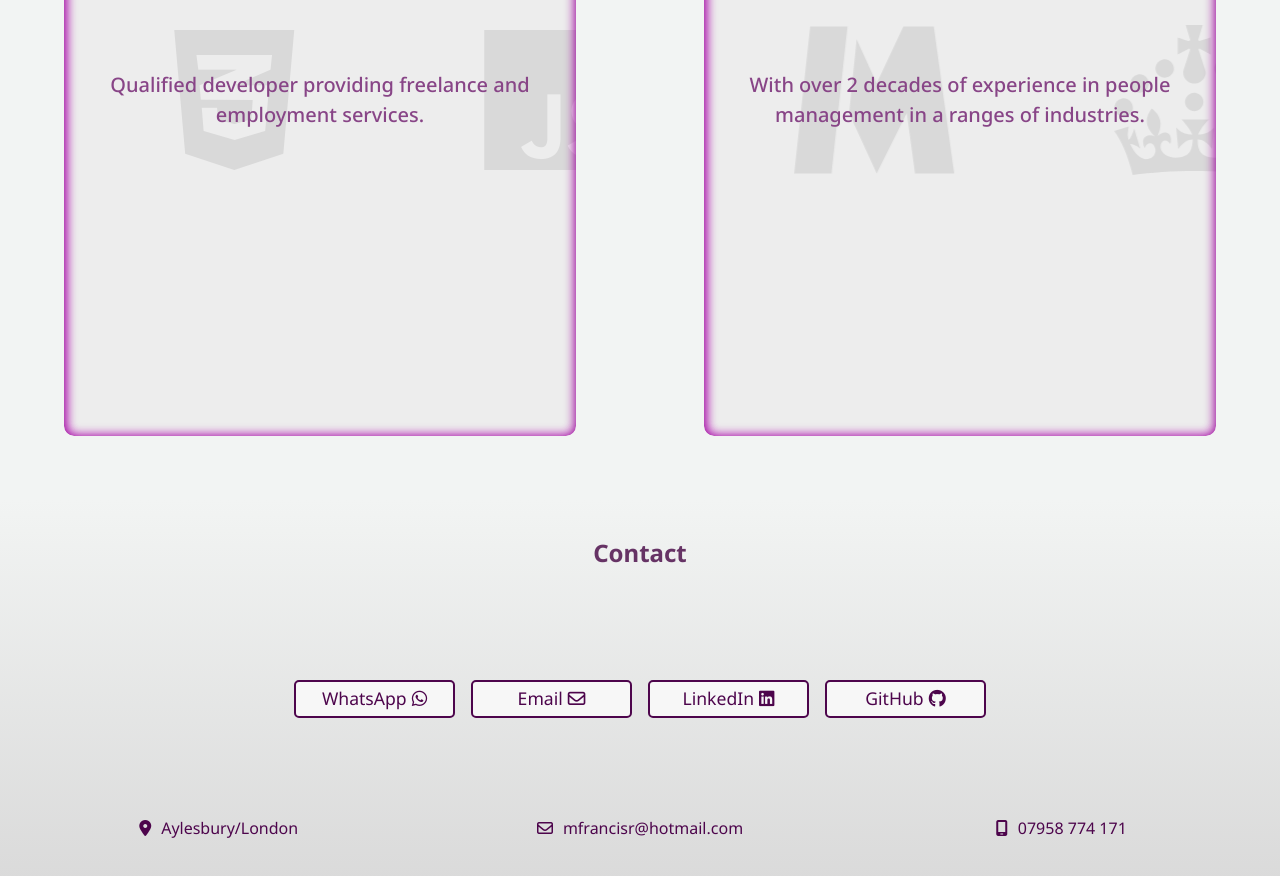
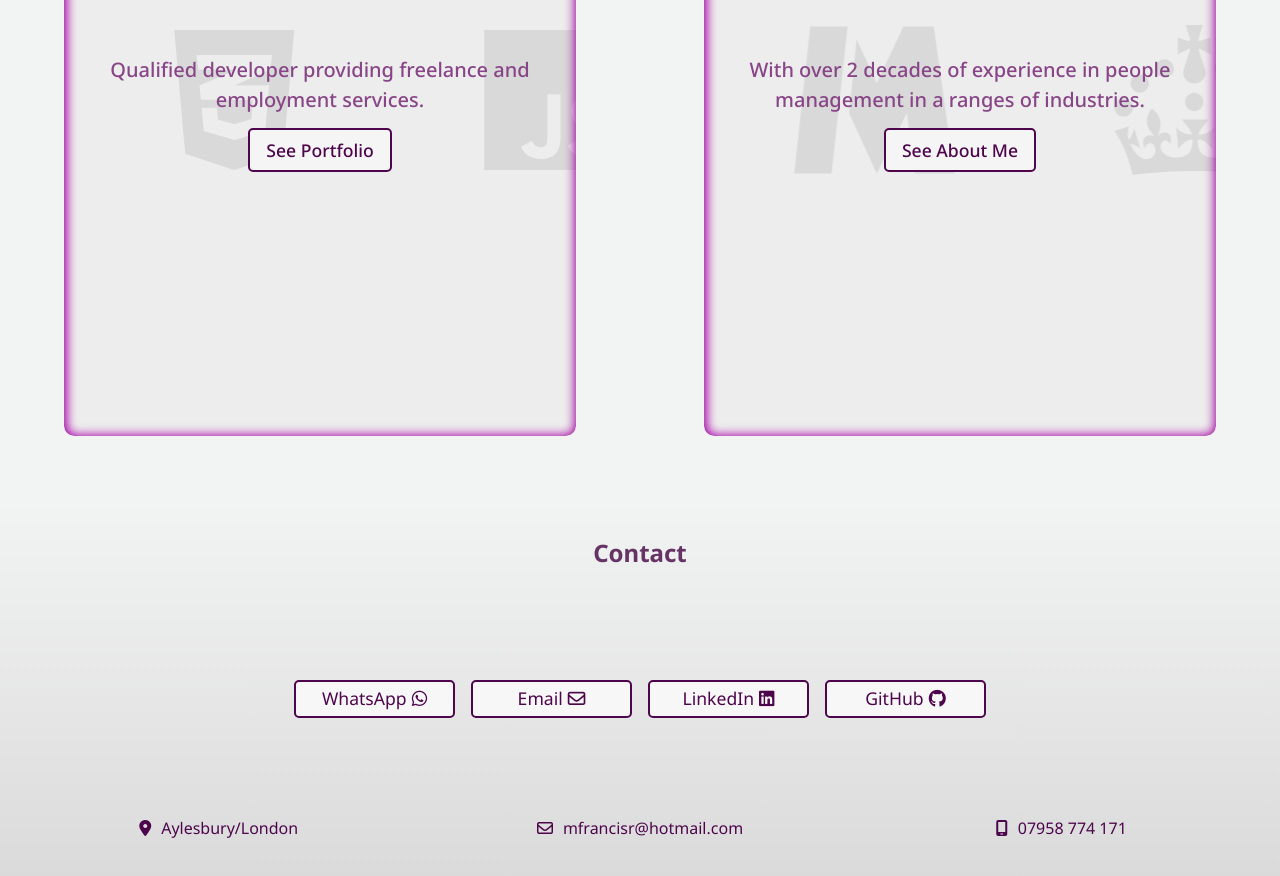
Before and after one commit to 2ndborn/micah-francis.com, a React (Vite) app in the folder micah/: page /#/ in a window 1280 px wide. Shown: the part 1100-1976 px from the top of the page. Built offline with nearby package versions, Linux system fonts and the light colour scheme; a web font is replaced by a local one.

Commit message:
updated link on the home page for automated testing

```diff
--- a/micah/src/components/Footer.jsx
+++ b/micah/src/components/Footer.jsx
@@ -22,7 +22,7 @@ const Footer = () => {
             <h2 style={{ textAlign: "center" }}>Contact</h2>
             <div className={styles.upperFooter}>
                 <a
-                    href='https:/wa.me/447958774171?text=Hi Micah'
+                    href='https://wa.me/447958774171?text=Hi Micah'
                     target='_blank'
                     aria-label='Chat via WhatsApp'
                     rel='noopener noreferrer'
--- a/micah/src/components/InfiniteScroll.jsx
+++ b/micah/src/components/InfiniteScroll.jsx
@@ -8,6 +8,7 @@ const InfiniteScroll = ({ icons, paragraph, button, x = "-100%", link='/default'
     const inView = useInView(ref, {once: false, amount: 0.3});
     const mainControls = useAnimation();
     const contentControls = useAnimation();
+    const MotionLink = motion(Link)
 
     const container = {
         hidden: { opacity: 0, x: x },
@@ -49,16 +50,17 @@ const InfiniteScroll = ({ icons, paragraph, button, x = "-100%", link='/default'
                     >
                         {paragraph}
                     </motion.p>
-                    <motion.Link
-                        to={link}
+                    <motion.div
+                        style={{display: 'inline-block', transform: 'translateZ(0)'}}
                         variants={contents}
                         initial="hidden"
                         animate={contentControls}
                         transition={{ duration: 0.5, delay: 1.5 }}
-                        className={styles.ctaBtn}
                     >
-                        {button}
-                    </motion.Link>
+                        <Link to={link} className={styles.ctaBtn}>
+                            {button}
+                        </Link>
+                    </motion.div>
                 </div>
             </motion.div>
         </div>
--- a/micah/src/styles/HomePage.module.css
+++ b/micah/src/styles/HomePage.module.css
@@ -98,10 +98,12 @@
     min-width: 150px;
     padding: 0.5rem 1rem;
     color: var(--font-primary);
+    background-color: whitesmoke;
     border: 2px solid var(--font-primary);
     border-radius: 5px;
     cursor: pointer;
     transition: 0.5s ease;
+    text-decoration: none;
 }
 
 .ctaBtn:hover {
```
